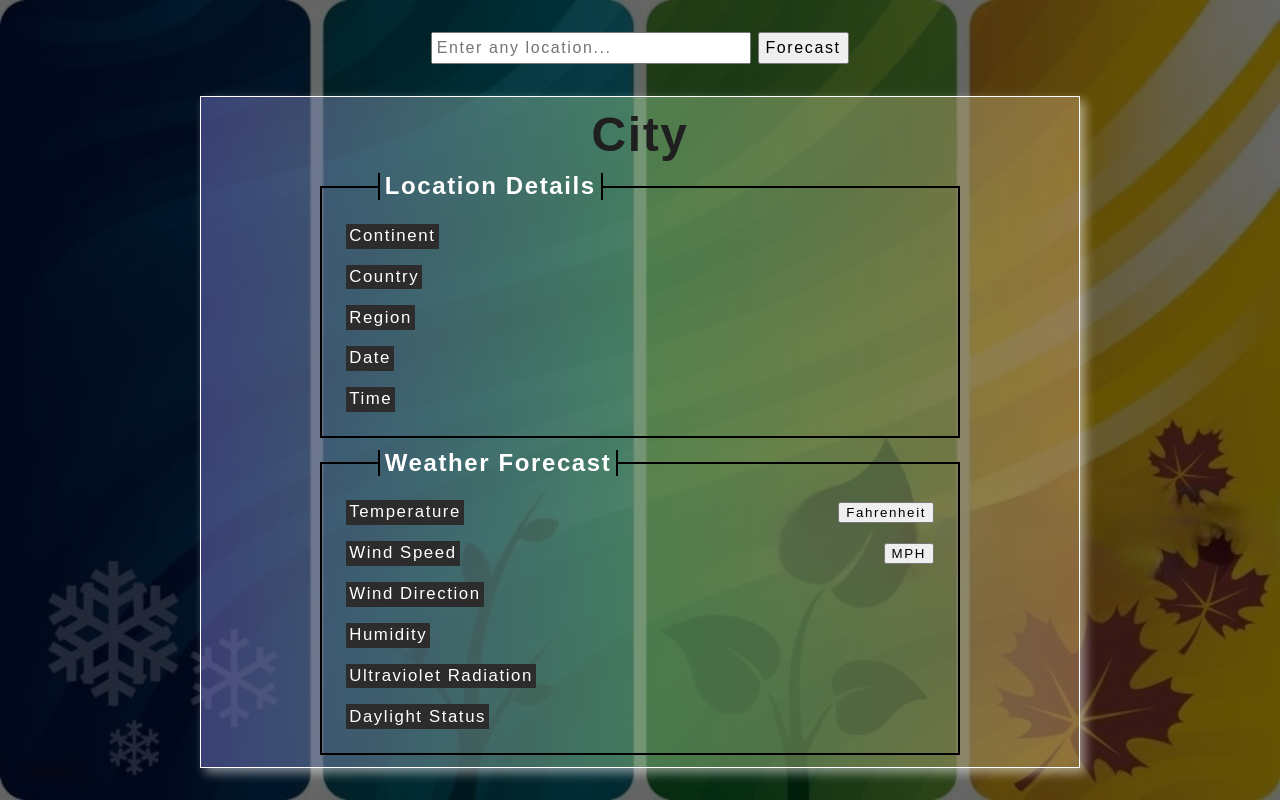
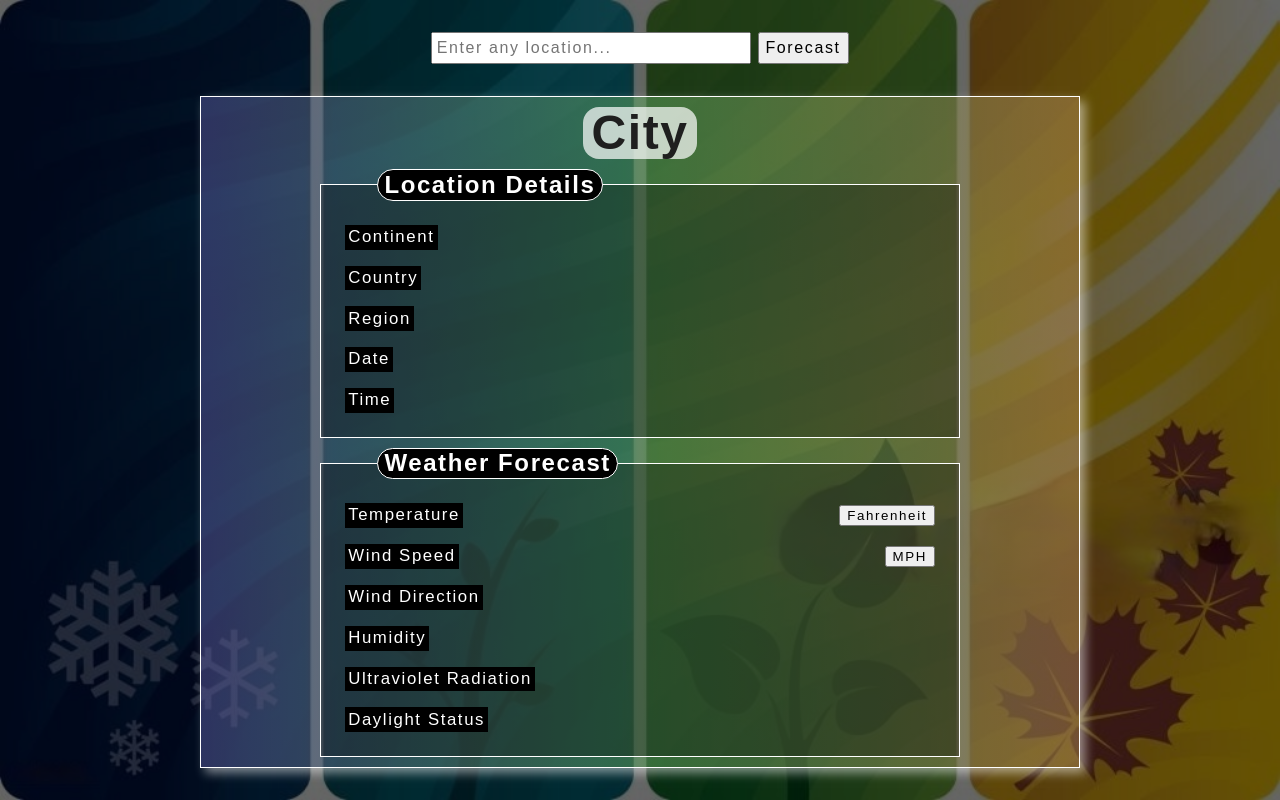
Before and after one commit to asdacosta/weather-forecast, a website built with webpack: page src/index.html in a window 1280 px wide. Built offline with nearby package versions, Linux system fonts and the light colour scheme.

Commit message:
Change colors to make text legible for all different image backgrounds

```diff
--- a/src/style.css
+++ b/src/style.css
@@ -36,9 +36,9 @@ body > section {
   justify-content: space-evenly;
   background: linear-gradient(
     to right,
-    rgba(115, 115, 199, 0.5),
-    rgba(133, 197, 133, 0.5),
-    rgba(192, 154, 104, 0.5)
+    rgba(90, 90, 160, 0.5),
+    rgba(98, 172, 98, 0.5),
+    rgba(172, 134, 85, 0.5)
   );
   box-shadow: 5px 5px 10px rgba(255, 255, 255, 0.5);
   z-index: 2;
@@ -74,10 +74,14 @@ h1 {
   color: rgb(31, 31, 31);
   font-weight: 700;
   cursor: context-menu;
+  background-color: rgba(255, 255, 255, 0.7);
+  border-radius: 1rem;
+  padding: 0 0.5rem;
 }
 
 fieldset {
-  border: 2px solid black;
+  border: 1px solid rgb(255, 255, 255);
+  background-color: rgba(0, 0, 0, 0.3);
   display: flex;
   flex-direction: column;
   gap: 1rem;
@@ -88,15 +92,17 @@ fieldset {
 
 fieldset:hover {
   transform: scale(1.05);
+  background-color: rgba(0, 0, 0, 0.4);
 }
 
 legend {
   font-size: 1.5rem;
   font-weight: 600;
   margin-left: 2rem;
-  padding: 0 0.3rem;
-  border-left: 2px solid black;
-  border-right: 2px solid black;
+  padding: 0.1rem 0.4rem;
+  border-radius: 1rem;
+  border: 1px solid white;
+  background-color: rgb(0, 0, 0);
 }
 
 section > div {
@@ -124,6 +130,6 @@ section fieldset span {
 }
 
 p {
-  background-color: rgb(44, 44, 44);
+  background-color: rgb(0, 0, 0);
   padding: 0.2rem;
 }
```
